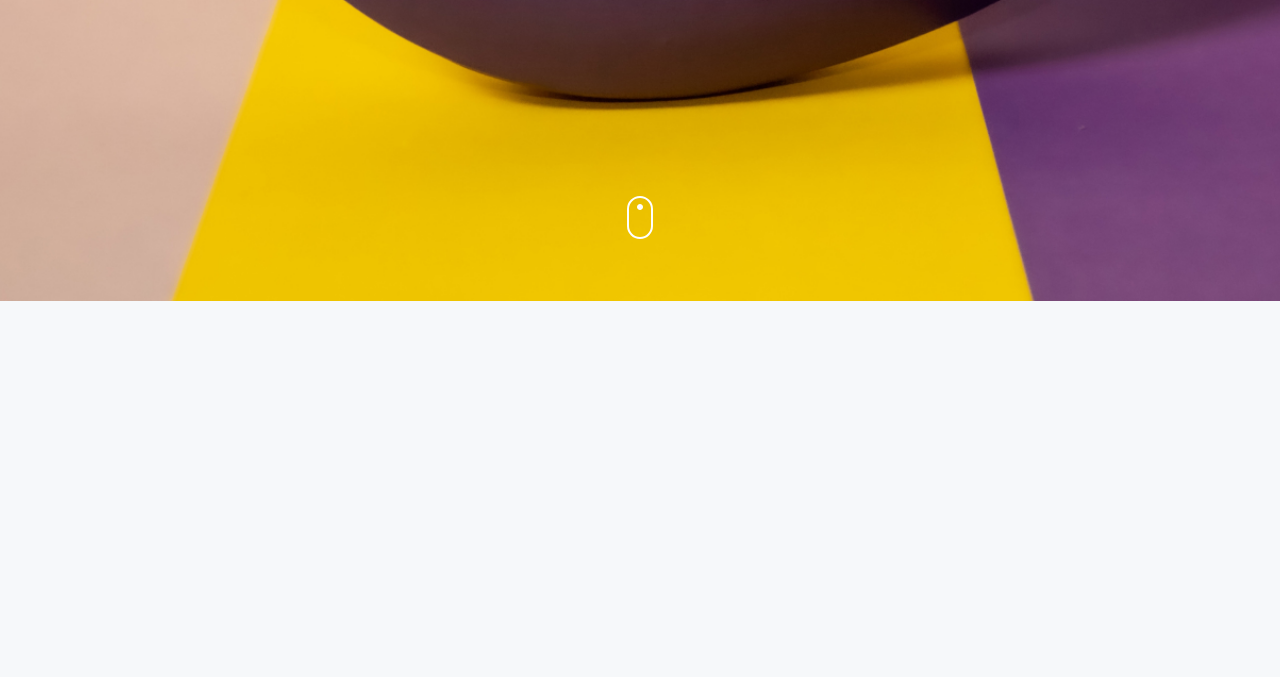
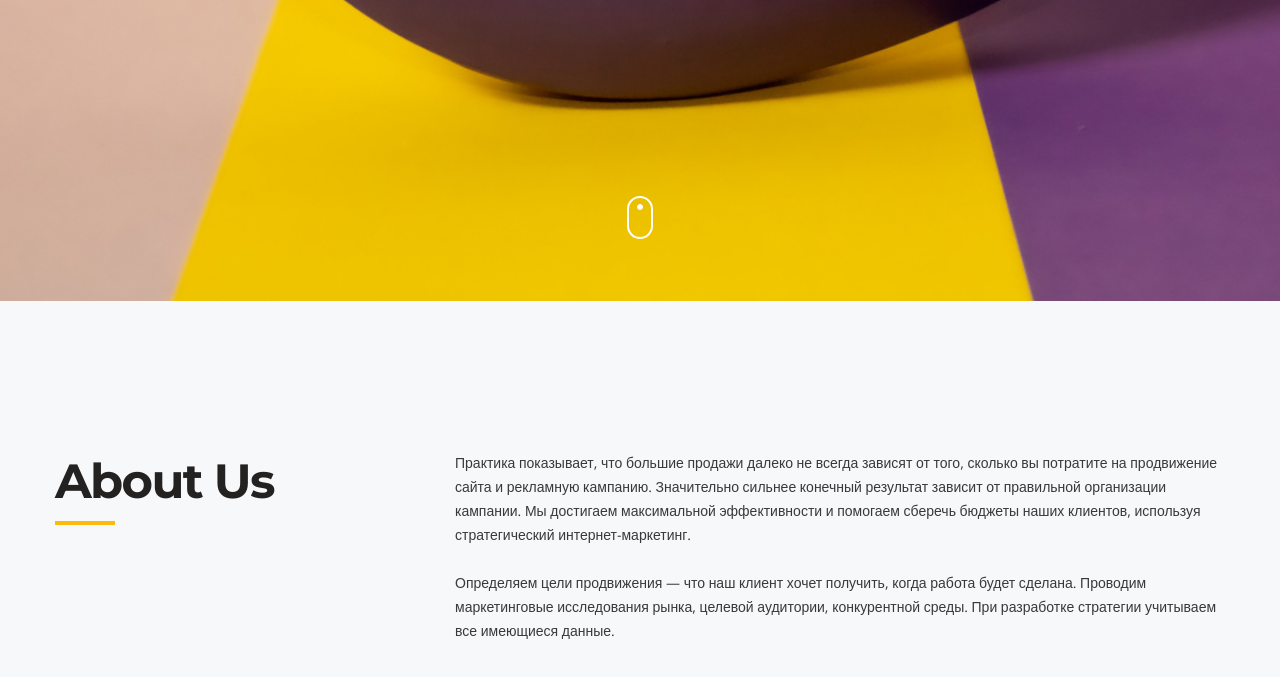
Before and after one commit to RyabovEvgeniy/Marketing, a plain HTML site: page index.html in a window 1280 px wide. Shown: the part 499-1176 px from the top of the page. Before the commit the page ends 800 px from the top, so only its background shows below. Drawn offline with nearby package versions, Linux system fonts and the light colour scheme.

Commit message:
Закончил верстку секции about

```diff
--- a/css/style.scss
+++ b/css/style.scss
@@ -74,6 +74,27 @@ body {
 	}
 }
 
+// Title
+.title {
+	font-family: "Montserrat", sans-serif;
+	font-weight: 700;
+	font-size: 60px;
+	line-height: 1.25;
+	letter-spacing: -1.65px;
+	color: #242121;
+	padding-bottom: 14px;
+	position: relative;
+	&::after {
+		content: "";
+		position: absolute;
+		width: 60px;
+		height: 4px;
+		background-color: #FCBB08;;
+		bottom: 0;
+		left: 0;
+	}
+}
+
 // Header
 .header {
 	background: url("../img/header-bg.jpg") center center / cover no-repeat;
@@ -139,3 +160,37 @@ body {
 		margin-bottom: 62px;
 	}
 }
+
+// About
+.about {
+	padding: 150px 0 160px;
+	// .about__container
+
+	&__container {
+	}
+
+	// .about__inner
+
+	&__inner {
+		display: flex;
+		justify-content: space-between;
+	}
+
+	// .about__title
+
+	&__title {
+		font-size: 48px;
+		align-self: flex-start;
+	}
+
+	// .about__text
+
+	&__text {
+		max-width: 770px;
+		p {
+			&:not(:last-child) {
+				margin-bottom: 24px;
+			}
+		}
+	}
+}
--- a/index.html
+++ b/index.html
@@ -46,7 +46,19 @@
 				</div>
 			</div>
 		</header>
-		<main class="main"></main>
+		<main class="main">
+			<section class="about">
+				<div class="about__container">
+					<div class="about__inner">
+						<h2 class="about__title title">About Us</h2>
+						<div class="about__text">
+							<p>Практика показывает, что большие продажи далеко не всегда зависят от того, сколько вы потратите на продвижение сайта и рекламную кампанию. Значительно сильнее конечный результат зависит от правильной организации кампании. Мы достигаем максимальной эффективности и помогаем сберечь бюджеты наших клиентов, используя стратегический интернет-маркетинг.</p>
+							<p>Определяем цели продвижения — что наш клиент хочет получить, когда работа будет сделана. Проводим маркетинговые исследования рынка, целевой аудитории, конкурентной среды. При разработке стратегии учитываем все имеющиеся данные.</p>
+						</div>
+					</div>
+				</div>
+			</section>
+		</main>
 		<footer class="footer"></footer>
 	</div>
 </body>
```
Also changed, not shown: css/style.css.
